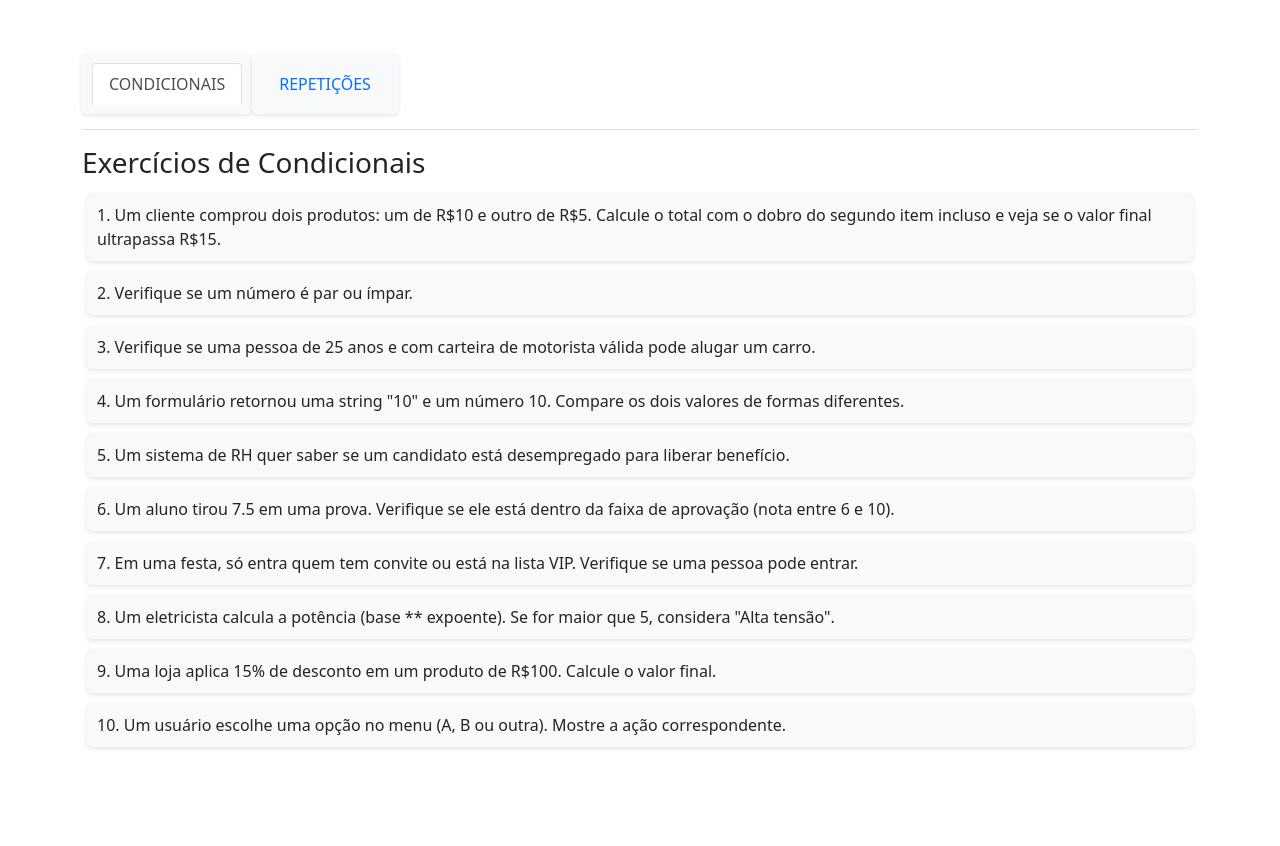
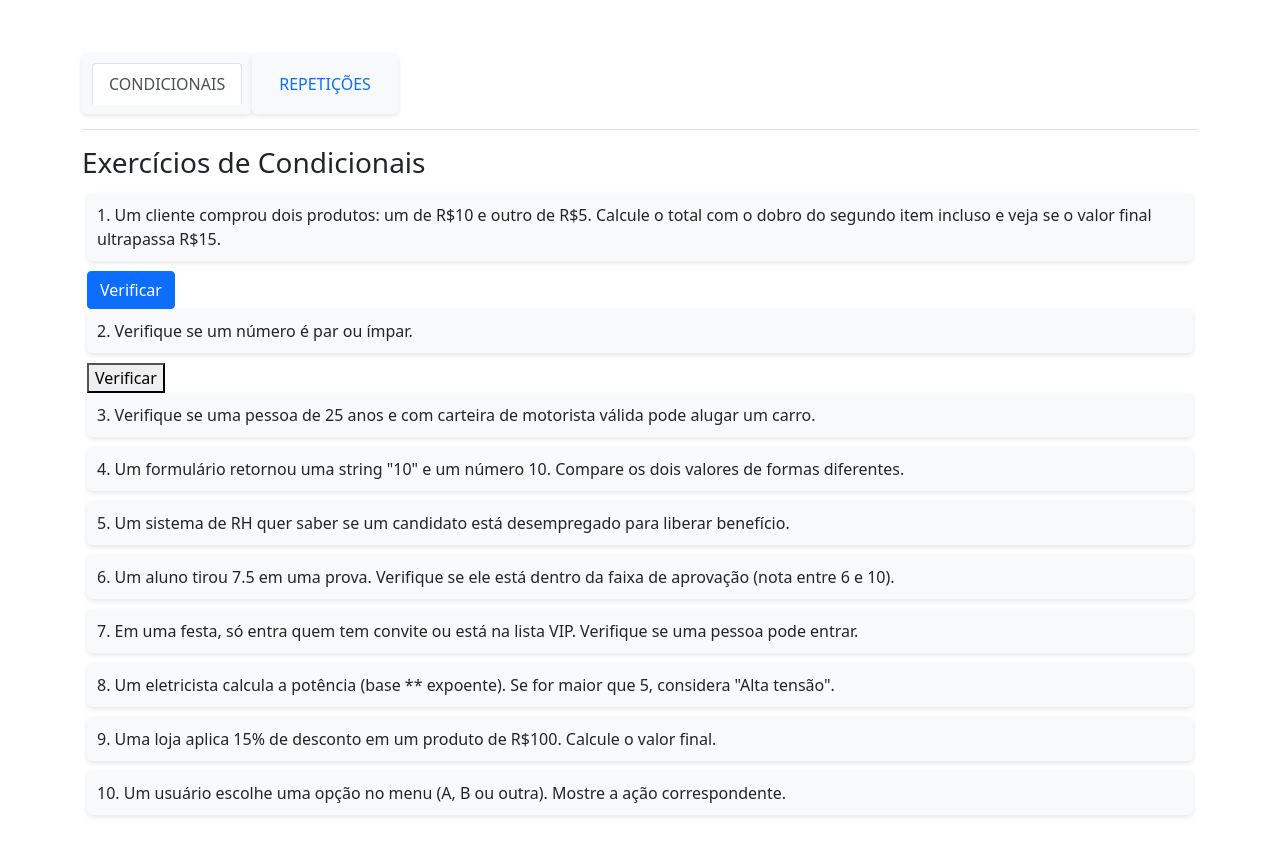
Before and after one commit to romero-gt/logica, a plain HTML site: page index.html in a window 1280 px wide. Before the commit the page ends 800 px from the top, so only its background shows below. Drawn offline with nearby package versions, Linux system fonts and the light colour scheme.

Commit message:
feat: Envio do script

```diff
--- a/index.html
+++ b/index.html
@@ -43,7 +43,9 @@
                 <h3>Exercícios de Condicionais</h3>
                 <ul>
                     <li>1. Um cliente comprou dois produtos: um de R$10 e outro de R$5. Calcule o total com o dobro do segundo item incluso e veja se o valor final ultrapassa R$15.</li>
+                    <button class="btn btn-primary" onclick="question01()">Verificar</button>
                     <li>2. Verifique se um número é par ou ímpar.</li>
+                    <button type="button" id="imparPar" onclick="question02()">Verificar</button>
                     <li>3. Verifique se uma pessoa de 25 anos e com carteira de motorista válida pode alugar um carro.</li>
                     <li>4. Um formulário retornou uma string "10" e um número 10. Compare os dois valores de formas diferentes.</li>
                     <li>5. Um sistema de RH quer saber se um candidato está desempregado para liberar benefício.</li>
@@ -74,6 +76,8 @@
         </div>
     </main>
 
+    <!-- JavaScript -->
+     <script src="./script/script.js"></script>
     <!-- Scripts do Bootstrap -->
     <script src="https://cdn.jsdelivr.net/npm/bootstrap@5.1.3/dist/js/bootstrap.bundle.min.js"></script>
 
--- /dev/null
+++ b/script/script.js
@@ -0,0 +1,26 @@
+// let produto1 = 10;
+// let produto2 = 5;
+// let produto2Dobrado = produto2 * 2;
+// let total = produto1 + produto2Dobrado;
+
+// let mensagem;
+// if (total > 15) {
+//     mensagem = `O total é ${total}, que ultrapassa o valor de R$15.`;
+// }
+// else {
+//     mensagem = `O total é ${total}, não ultrapassa o valor de R$15.`
+// }
+// document.getElementById("resultado").textContent = mensagem
+
+function question01() {
+    let produto1 = Number(prompt("Digite uma valor: "));
+    let produto2 = Number(prompt("Digite segundo valor: "));
+    let total = produto1 + produto2 * 2;
+
+    if (total > 15) {
+        alert (`O total é ${total}, que ultrapassa o valor de R$15.`);
+    }
+    else {
+        alert (`O total é ${total}, não ultrapassa o valor de R$15.`);
+    }
+}
```
